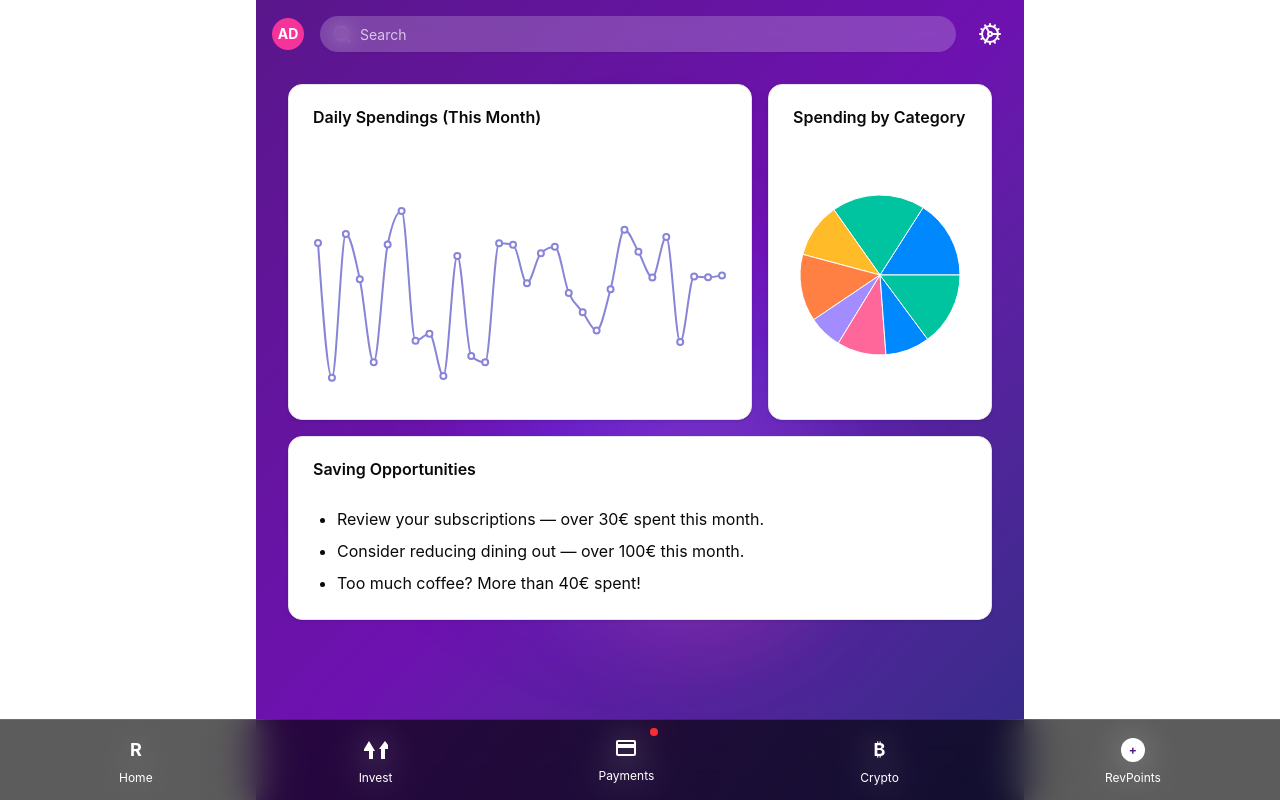
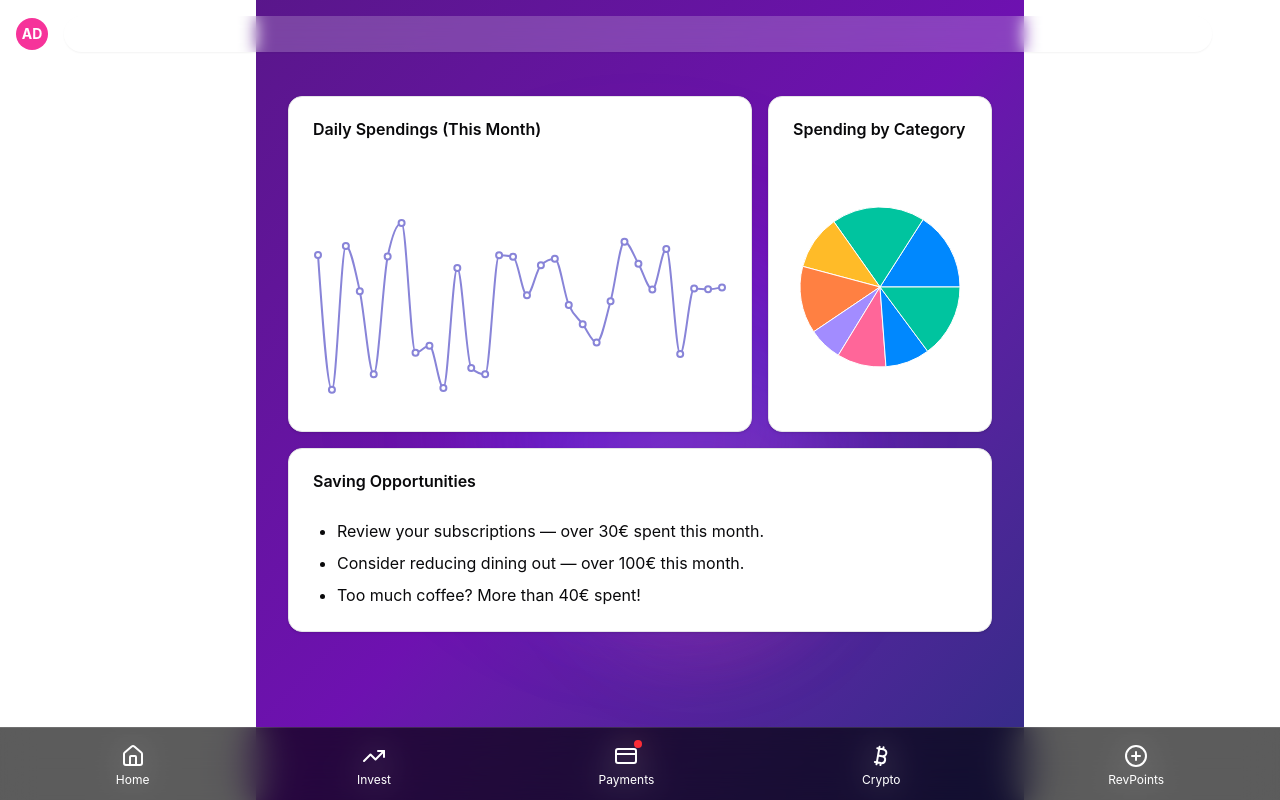
Before and after one commit to Startup-Studio-Ljubljana/sheepai, a React (Vite) app: page /analytics in a window 1280 px wide. Built offline with nearby package versions, Linux system fonts and the light colour scheme.

Commit message:
Update footer and header added analytics

```diff
--- a/biome.json
+++ /dev/null
@@ -1,35 +0,0 @@
-{
-    "$schema": "https://biomejs.dev/schemas/1.8.2/schema.json",
-    "formatter": {
-        "enabled": true,
-        "formatWithErrors": false,
-        "indentStyle": "space",
-        "indentWidth": 4,
-        "lineEnding": "lf",
-        "lineWidth": 100,
-        "attributePosition": "auto"
-    },
-    "organizeImports": { "enabled": true },
-    "linter": {
-        "enabled": true,
-        "rules": {
-            "recommended": true,
-            "correctness": {
-                "noUnusedImports": "error"
-            }
-        }
-    },
-    "javascript": {
-        "formatter": {
-            "jsxQuoteStyle": "double",
-            "quoteProperties": "asNeeded",
-            "trailingCommas": "es5",
-            "semicolons": "asNeeded",
-            "arrowParentheses": "asNeeded",
-            "bracketSpacing": true,
-            "bracketSameLine": false,
-            "quoteStyle": "single",
-            "attributePosition": "auto"
-        }
-    }
-}
--- a/src/components/Footer.tsx
+++ b/src/components/Footer.tsx
@@ -1,49 +1,30 @@
+import { Link } from '@tanstack/react-router';
+import { Bitcoin, CreditCard, Home, PlusCircle, TrendingUp } from 'lucide-react';
+
+const navItems = [
+    { title: 'Home', icon: Home, link: '/' },
+    { title: 'Invest', icon: TrendingUp, link: '/invest' },
+    { title: 'Payments', icon: CreditCard, link: '/payments', notification: true },
+    { title: 'Crypto', icon: Bitcoin, link: '/crypto' },
+    { title: 'RevPoints', icon: PlusCircle, link: '/revpoints' },
+];
+
 export default function Footer() {
     return (
-        <div className="fixed bottom-0 left-0 right-0 bg-black/40 backdrop-blur-lg border-t border-white/10">
-        <div className="flex justify-around items-center py-3 px-4">
-          <div className="flex flex-col items-center space-y-1">
-            <div className="w-8 h-8 flex items-center justify-center">
-              <span className="text-white font-bold text-lg">R</span>
-            </div>
-            <span className="text-white text-xs">Home</span>
-          </div>
-
-          <div className="flex flex-col items-center space-y-1">
-            <div className="w-8 h-8 flex items-center justify-center">
-              <svg className="w-6 h-6 text-white" fill="currentColor" viewBox="0 0 24 24">
-                <path d="M3 13h2v8h4v-8h2l-6-10-6 10zm18-2v10h-4v-10h-2l6-8 6 8h-6z"/>
-              </svg>
-            </div>
-            <span className="text-white text-xs">Invest</span>
-          </div>
-
-          <div className="flex flex-col items-center space-y-1 relative">
-            <div className="w-8 h-8 flex items-center justify-center">
-              <svg className="w-6 h-6 text-white" fill="currentColor" viewBox="0 0 24 24">
-                <path d="M20 4H4c-1.11 0-1.99.89-1.99 2L2 18c0 1.11.89 2 2 2h16c1.11 0 2-.89 2-2V6c0-1.11-.89-2-2-2zm0 14H4v-6h16v6zm0-10H4V6h16v2z"/>
-              </svg>
-            </div>
-            <span className="text-white text-xs">Payments</span>
-            <div className="absolute -top-1 -right-1 w-2 h-2 bg-red-500 rounded-full"></div>
-          </div>
-
-          <div className="flex flex-col items-center space-y-1">
-            <div className="w-8 h-8 flex items-center justify-center">
-              <span className="text-white font-bold text-lg">₿</span>
-            </div>
-            <span className="text-white text-xs">Crypto</span>
-          </div>
-
-          <div className="flex flex-col items-center space-y-1">
-            <div className="w-8 h-8 flex items-center justify-center">
-              <div className="w-6 h-6 bg-white rounded-full flex items-center justify-center">
-                <span className="text-purple-900 font-bold text-xs">+</span>
-              </div>
-            </div>
-                <span className="text-white text-xs">RevPoints</span>
-                </div>
+        <div className="fixed bottom-0 left-0 right-0 bg-black/40 backdrop-blur-lg border-t border-white/10 z-50">
+            <div className="flex justify-around items-center py-3 pt-4 px-3">
+                {navItems.map((item) => (
+                    <Link to={item.link} key={item.title} className="flex flex-col items-center space-y-1">
+                        <div className="size-6 flex items-center justify-center relative">
+                            <item.icon className="w-6 h-6 text-white" />
+                            {item.notification && (
+                                <div className="absolute -top-1 -right-1 w-2 h-2 bg-red-500 rounded-full" />
+                            )}
+                        </div>
+                        <span className="text-white text-xs">{item.title}</span>
+                    </Link>
+                ))}
             </div>
         </div>
-    )
+    );
 }
--- a/src/components/Header.tsx
+++ b/src/components/Header.tsx
@@ -1,11 +1,29 @@
 import { Link } from '@tanstack/react-router'
 import { Cog, Search } from 'lucide-react'
+import { useEffect, useState } from 'react'
+import { Button } from './ui/button'
 import { Input } from './ui/input'
-import { Button } from './ui/button'
 
 export default function Header() {
+    const [scrolled, setScrolled] = useState(false)
+
+    useEffect(() => {
+        const handleScroll = () => {
+            setScrolled(window.scrollY > 0)
+        }
+
+        window.addEventListener('scroll', handleScroll)
+        return () => {
+            window.removeEventListener('scroll', handleScroll)
+        }
+    }, [])
+
     return (
-        <div className="relative z-10 flex items-center justify-between p-4">
+        <div
+            className={`fixed top-0 left-0 right-0 z-50 flex items-center justify-between p-4 transition-all duration-300 ease-in-out ${
+                scrolled ? 'bg-black/20 backdrop-blur-sm' : ''
+            }`}
+        >
             <div className="flex items-center space-x-3">
                 <div className="size-8 bg-pink-500 rounded-full flex items-center justify-center">
                     <span className="text-white font-bold text-sm">AD</span>
--- /dev/null
+++ b/src/feature/points/components/points.tsx
@@ -0,0 +1,111 @@
+import { Button } from '@/components/ui/button';
+import { Card } from '@/components/ui/card';
+import { Plus, Coins, Star, MoreHorizontal, Plane, Home as HomeIcon, Lock, ShoppingBag } from 'lucide-react';
+
+const RewardsInterface = () => {
+  return (
+    <div className="space-y-8">
+      {/* Points Display */}
+      <div className="text-center mt-16">
+        <h2 className="text-white text-2xl font-medium mb-6">Standard plan</h2>
+
+        <div className="flex items-center justify-center space-x-4 mb-6">
+          <div className="w-16 h-16 bg-white/20 rounded-2xl flex items-center justify-center backdrop-blur-sm">
+            <Star className="w-8 h-8 text-white" />
+          </div>
+          <div className="text-6xl font-bold text-white">0</div>
+        </div>
+
+        <div className="flex items-center justify-center space-x-2 mb-8">
+          <span className="text-white/80 text-lg">1 point / 10 € spent</span>
+          <Lock className="w-4 h-4 text-white/60" />
+        </div>
+
+        <Button className="bg-white/20 hover:bg-white/30 text-white border-none rounded-full px-8 py-3 backdrop-blur-sm">
+          Upgrade
+        </Button>
+      </div>
+
+      {/* Action Buttons */}
+      <div className="grid grid-cols-4 gap-4 px-4">
+        <div className="flex flex-col items-center space-y-2">
+          <div className="w-16 h-16 bg-white/20 rounded-2xl flex items-center justify-center backdrop-blur-sm">
+            <Plus className="w-8 h-8 text-white" />
+          </div>
+          <span className="text-white text-sm font-medium">Earn</span>
+        </div>
+
+        <div className="flex flex-col items-center space-y-2">
+          <div className="w-16 h-16 bg-white/20 rounded-2xl flex items-center justify-center backdrop-blur-sm">
+            <Coins className="w-8 h-8 text-white" />
+          </div>
+          <span className="text-white text-sm font-medium">Redeem</span>
+        </div>
+
+        <div className="flex flex-col items-center space-y-2">
+          <div className="w-16 h-16 bg-white/20 rounded-2xl flex items-center justify-center backdrop-blur-sm">
+            <Star className="w-8 h-8 text-white" />
+          </div>
+          <span className="text-white text-sm font-medium">Plan perks</span>
+        </div>
+
+        <div className="flex flex-col items-center space-y-2">
+          <div className="w-16 h-16 bg-white/20 rounded-2xl flex items-center justify-center backdrop-blur-sm">
+            <MoreHorizontal className="w-8 h-8 text-white" />
+          </div>
+          <span className="text-white text-sm font-medium">More</span>
+        </div>
+      </div>
+
+      {/* Earning Locked Card */}
+      <Card className="bg-white/10 border-white/20 backdrop-blur-sm rounded-3xl p-6 mx-4">
+        <div className="flex items-start space-x-4">
+          <div className="w-12 h-12 bg-white/20 rounded-2xl flex items-center justify-center backdrop-blur-sm">
+            <Star className="w-6 h-6 text-white" />
+          </div>
+          <div className="flex-1">
+            <h3 className="text-white text-xl font-semibold mb-2">Earning locked</h3>
+            <p className="text-white/70 text-sm leading-relaxed mb-6">
+              Turn everyday spending into exciting rewards. Start earning points now
+            </p>
+            <Button className="w-full bg-white hover:bg-white/90 text-black rounded-full py-3 font-semibold">
+              Activate
+            </Button>
+          </div>
+        </div>
+      </Card>
+
+      {/* Products Section */}
+      <div className="mx-4">
+        <h3 className="text-white/70 text-sm font-medium mb-4">Products</h3>
+        <div className="grid grid-cols-4 gap-4">
+          <div className="flex flex-col items-center space-y-2">
+            <div className="w-14 h-14 bg-white/10 rounded-2xl flex items-center justify-center backdrop-blur-sm">
+              <Plane className="w-6 h-6 text-white" />
+            </div>
+          </div>
+
+          <div className="flex flex-col items-center space-y-2">
+            <div className="w-14 h-14 bg-white/10 rounded-2xl flex items-center justify-center backdrop-blur-sm">
+              <HomeIcon className="w-6 h-6 text-white" />
+            </div>
+          </div>
+
+          <div className="flex flex-col items-center space-y-2">
+            <div className="w-14 h-14 bg-white/10 rounded-2xl flex items-center justify-center backdrop-blur-sm">
+              <Lock className="w-6 h-6 text-white" />
+            </div>
+          </div>
+
+          <div className="flex flex-col items-center space-y-2">
+            <div className="w-14 h-14 bg-white/10 rounded-2xl flex items-center justify-center backdrop-blur-sm">
+              <ShoppingBag className="w-6 h-6 text-white" />
+            </div>
+          </div>
+        </div>
+      </div>
+    </div>
+  )
+}
+
+export default RewardsInterface
--- a/src/routeTree.gen.ts
+++ b/src/routeTree.gen.ts
@@ -11,11 +11,18 @@
 // Import Routes
 
 import { Route as rootRoute } from './routes/__root'
+import { Route as PointsImport } from './routes/points'
 import { Route as AnalyticsImport } from './routes/analytics'
 import { Route as IndexImport } from './routes/index'
 import { Route as DemoTanstackQueryImport } from './routes/demo.tanstack-query'
 
 // Create/Update Routes
+
+const PointsRoute = PointsImport.update({
+  id: '/points',
+  path: '/points',
+  getParentRoute: () => rootRoute,
+} as any)
 
 const AnalyticsRoute = AnalyticsImport.update({
   id: '/analytics',
@@ -53,6 +60,13 @@ declare module '@tanstack/react-router' {
       preLoaderRoute: typeof AnalyticsImport
       parentRoute: typeof rootRoute
     }
+    '/points': {
+      id: '/points'
+      path: '/points'
+      fullPath: '/points'
+      preLoaderRoute: typeof PointsImport
+      parentRoute: typeof rootRoute
+    }
     '/demo/tanstack-query': {
       id: '/demo/tanstack-query'
       path: '/demo/tanstack-query'
@@ -68,12 +82,14 @@ declare module '@tanstack/react-router' {
 export interface FileRoutesByFullPath {
   '/': typeof IndexRoute
   '/analytics': typeof AnalyticsRoute
+  '/points': typeof PointsRoute
   '/demo/tanstack-query': typeof DemoTanstackQueryRoute
 }
 
 export interface FileRoutesByTo {
   '/': typeof IndexRoute
   '/analytics': typeof AnalyticsRoute
+  '/points': typeof PointsRoute
   '/demo/tanstack-query': typeof DemoTanstackQueryRoute
 }
 
@@ -81,27 +97,30 @@ export interface FileRoutesById {
   __root__: typeof rootRoute
   '/': typeof IndexRoute
   '/analytics': typeof AnalyticsRoute
+  '/points': typeof PointsRoute
   '/demo/tanstack-query': typeof DemoTanstackQueryRoute
 }
 
 export interface FileRouteTypes {
   fileRoutesByFullPath: FileRoutesByFullPath
-  fullPaths: '/' | '/analytics' | '/demo/tanstack-query'
+  fullPaths: '/' | '/analytics' | '/points' | '/demo/tanstack-query'
   fileRoutesByTo: FileRoutesByTo
-  to: '/' | '/analytics' | '/demo/tanstack-query'
-  id: '__root__' | '/' | '/analytics' | '/demo/tanstack-query'
+  to: '/' | '/analytics' | '/points' | '/demo/tanstack-query'
+  id: '__root__' | '/' | '/analytics' | '/points' | '/demo/tanstack-query'
   fileRoutesById: FileRoutesById
 }
 
 export interface RootRouteChildren {
   IndexRoute: typeof IndexRoute
   AnalyticsRoute: typeof AnalyticsRoute
+  PointsRoute: typeof PointsRoute
   DemoTanstackQueryRoute: typeof DemoTanstackQueryRoute
 }
 
 const rootRouteChildren: RootRouteChildren = {
   IndexRoute: IndexRoute,
   AnalyticsRoute: AnalyticsRoute,
+  PointsRoute: PointsRoute,
   DemoTanstackQueryRoute: DemoTanstackQueryRoute,
 }
 
@@ -117,6 +136,7 @@ export const routeTree = rootRoute
       "children": [
         "/",
         "/analytics",
+        "/points",
         "/demo/tanstack-query"
       ]
     },
@@ -126,6 +146,9 @@ export const routeTree = rootRoute
     "/analytics": {
       "filePath": "analytics.tsx"
     },
+    "/points": {
+      "filePath": "points.tsx"
+    },
     "/demo/tanstack-query": {
       "filePath": "demo.tanstack-query.tsx"
     }
--- a/src/routes/__root.tsx
+++ b/src/routes/__root.tsx
@@ -4,8 +4,8 @@ import Header from '../components/Header'
 import { MaxWidthWrapper } from '../components/layout/MaxWidthWrapper.tsx'
 
 
+import Footer from '@/components/Footer.tsx'
 import type { QueryClient } from '@tanstack/react-query'
-import Footer from '@/components/Footer.tsx'
 
 interface MyRouterContext {
   queryClient: QueryClient
@@ -18,16 +18,16 @@ export const Route = createRootRouteWithContext<MyRouterContext>()({
       <div className="min-h-screen bg-gradient-to-br from-purple-900 via-purple-800 to-indigo-900 relative overflow-hidden">
       {/* Background geometric shapes */}
       <div className="absolute inset-0">
-        <div className="absolute top-1/4 left-1/4 w-96 h-96 bg-purple-600/20 rounded-full blur-3xl"></div>
-        <div className="absolute top-1/2 right-1/4 w-64 h-64 bg-pink-500/20 rounded-full blur-2xl"></div>
-        <div className="absolute bottom-1/4 left-1/3 w-80 h-80 bg-blue-500/20 rounded-full blur-3xl"></div>
+        <div className="absolute top-1/4 left-1/4 w-96 h-96 bg-purple-600/20 rounded-full blur-3xl" />
+        <div className="absolute top-1/2 right-1/4 w-64 h-64 bg-pink-500/20 rounded-full blur-2xl" />
+        <div className="absolute bottom-1/4 left-1/3 w-80 h-80 bg-blue-500/20 rounded-full blur-3xl" />
       </div>
 
       {/* Header */}
       <Header />
 
       {/* Main content */}
-      <div className="relative z-10 px-4 pb-20">
+      <div className="relative z-10 px-4 pb-20 pt-20">
         <Outlet />
       </div>
       <Footer />
--- /dev/null
+++ b/src/routes/points.tsx
@@ -0,0 +1,9 @@
+import { createFileRoute } from '@tanstack/react-router'
+import RewardsInterface from '@/feature/points/components/points'
+export const Route = createFileRoute('/points')({
+  component: RouteComponent,
+})
+
+function RouteComponent() {
+  return <RewardsInterface />
+}
```
